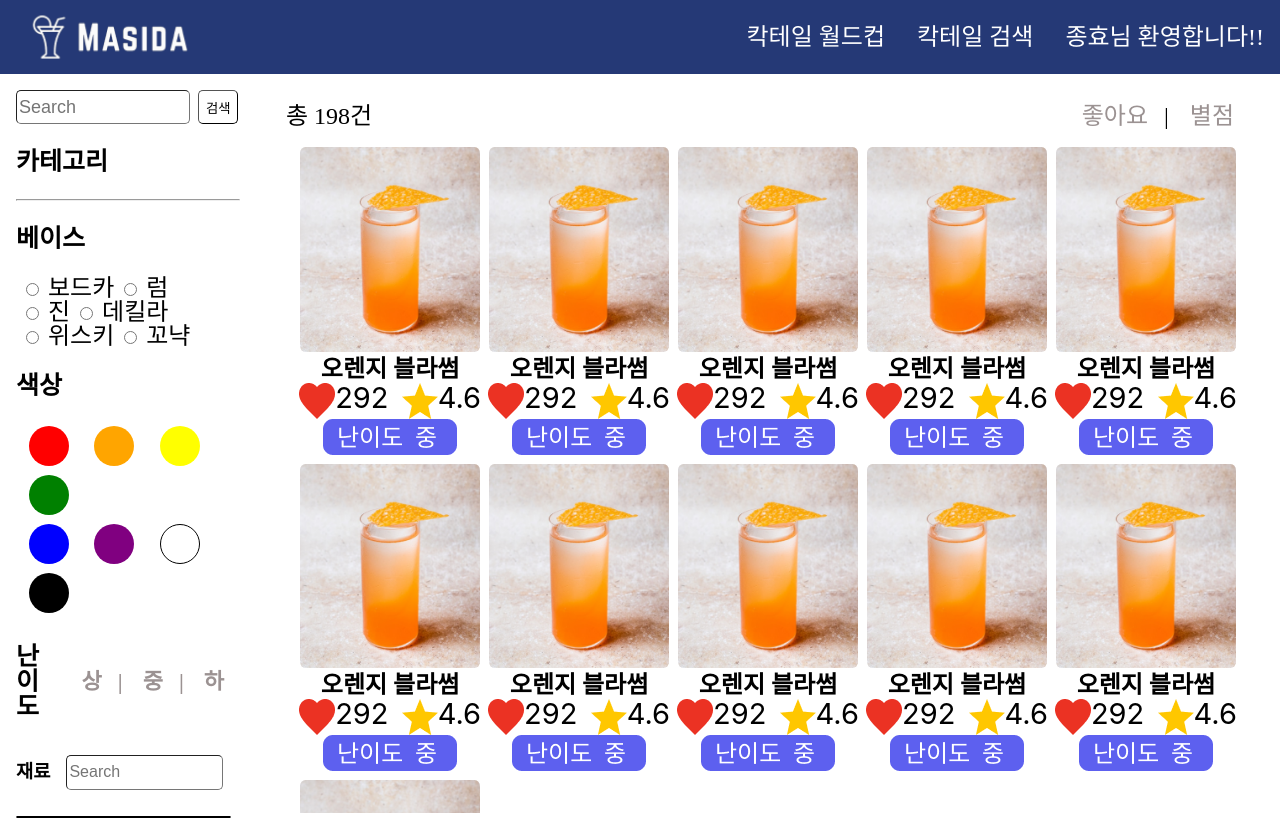
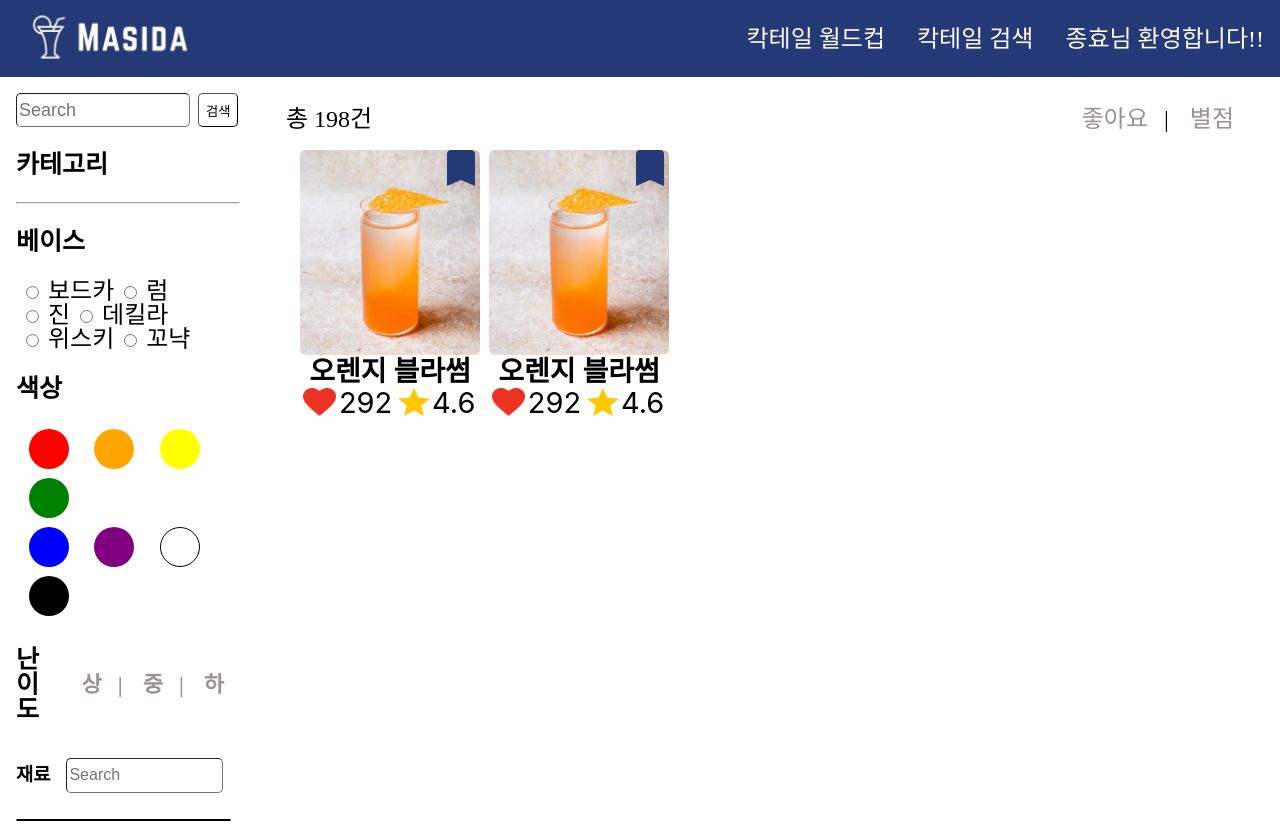
Before and after one commit to jhyun3315/masida, a Next.js app in the folder masida/: page /search in a window 1280 px wide. Built offline with nearby package versions, Linux system fonts and the light colour scheme.

Commit message:
card componet (mypage bookmark)

```diff
--- a/masida/src/components/Header/Header.tsx
+++ b/masida/src/components/Header/Header.tsx
@@ -5,20 +5,18 @@ import { useRouter } from "next/router";
 
 const Header = () => {
   const router = useRouter();
-  const gotoMain = () => {
-    router.push("/");
-  };
+
   return (
     <>
       <div className={style.main}>
         <div className={style.main_left}>
+          <Link href="/">
           <Image
             src="/assets/image/logo.png"
             width={214}
             height={74}
             alt="logo"
-            onClick={gotoMain}
-          />
+          /></Link>
         </div>
         <div className={style.main_right}>
           <Link href="/cocktail_worldcup">칵테일 월드컵</Link>
--- a/masida/src/components/Search/Result.tsx
+++ b/masida/src/components/Search/Result.tsx
@@ -1,5 +1,5 @@
 import style from "./Result.module.scss";
-import { Search_result_card } from "../UI/Card_ui";
+import { Search_result_card, My_bookmark_card } from "../UI/Card_ui";
 import { cocktailType } from "@/type/cocktailTypes";
 
 const DUMMY_COCKTAIL: cocktailType[] = [
@@ -21,81 +21,81 @@ const DUMMY_COCKTAIL: cocktailType[] = [
     cocktail_rating: 4.6,
     cocktail_difficulty: "중",
   },
-  {
-    cocktail_id: 3,
-    cocktail_name_ko: "오렌지 블라썸",
-    cocktail_name_en: "orange blossom",
-    cocktail_img: "/assets/image/cocktail.png",
-    cocktail_likes: 292,
-    cocktail_rating: 4.6,
-    cocktail_difficulty: "중",
-  },{
-    cocktail_id: 4,
-    cocktail_name_ko: "오렌지 블라썸",
-    cocktail_name_en: "orange blossom",
-    cocktail_img: "/assets/image/cocktail.png",
-    cocktail_likes: 292,
-    cocktail_rating: 4.6,
-    cocktail_difficulty: "중",
-  },
-  {
-    cocktail_id: 5,
-    cocktail_name_ko: "오렌지 블라썸",
-    cocktail_name_en: "orange blossom",
-    cocktail_img: "/assets/image/cocktail.png",
-    cocktail_likes: 292,
-    cocktail_rating: 4.6,
-    cocktail_difficulty: "중",
-  },
-  {
-    cocktail_id: 6,
-    cocktail_name_ko: "오렌지 블라썸",
-    cocktail_name_en: "orange blossom",
-    cocktail_img: "/assets/image/cocktail.png",
-    cocktail_likes: 292,
-    cocktail_rating: 4.6,
-    cocktail_difficulty: "중",
-  },{
-    cocktail_id: 7,
-    cocktail_name_ko: "오렌지 블라썸",
-    cocktail_name_en: "orange blossom",
-    cocktail_img: "/assets/image/cocktail.png",
-    cocktail_likes: 292,
-    cocktail_rating: 4.6,
-    cocktail_difficulty: "중",
-  },{
-    cocktail_id: 8,
-    cocktail_name_ko: "오렌지 블라썸",
-    cocktail_name_en: "orange blossom",
-    cocktail_img: "/assets/image/cocktail.png",
-    cocktail_likes: 292,
-    cocktail_rating: 4.6,
-    cocktail_difficulty: "중",
-  },{
-    cocktail_id: 9,
-    cocktail_name_ko: "오렌지 블라썸",
-    cocktail_name_en: "orange blossom",
-    cocktail_img: "/assets/image/cocktail.png",
-    cocktail_likes: 292,
-    cocktail_rating: 4.6,
-    cocktail_difficulty: "중",
-  },{
-    cocktail_id: 10,
-    cocktail_name_ko: "오렌지 블라썸",
-    cocktail_name_en: "orange blossom",
-    cocktail_img: "/assets/image/cocktail.png",
-    cocktail_likes: 292,
-    cocktail_rating: 4.6,
-    cocktail_difficulty: "중",
-  },{
-    cocktail_id: 11,
-    cocktail_name_ko: "오렌지 블라썸",
-    cocktail_name_en: "orange blossom",
-    cocktail_img: "/assets/image/cocktail.png",
-    cocktail_likes: 292,
-    cocktail_rating: 4.6,
-    cocktail_difficulty: "중",
-  },
+  // {
+  //   cocktail_id: 3,
+  //   cocktail_name_ko: "오렌지 블라썸",
+  //   cocktail_name_en: "orange blossom",
+  //   cocktail_img: "/assets/image/cocktail.png",
+  //   cocktail_likes: 292,
+  //   cocktail_rating: 4.6,
+  //   cocktail_difficulty: "중",
+  // },{
+  //   cocktail_id: 4,
+  //   cocktail_name_ko: "오렌지 블라썸",
+  //   cocktail_name_en: "orange blossom",
+  //   cocktail_img: "/assets/image/cocktail.png",
+  //   cocktail_likes: 292,
+  //   cocktail_rating: 4.6,
+  //   cocktail_difficulty: "중",
+  // },
+  // {
+  //   cocktail_id: 5,
+  //   cocktail_name_ko: "오렌지 블라썸",
+  //   cocktail_name_en: "orange blossom",
+  //   cocktail_img: "/assets/image/cocktail.png",
+  //   cocktail_likes: 292,
+  //   cocktail_rating: 4.6,
+  //   cocktail_difficulty: "중",
+  // },
+  // {
+  //   cocktail_id: 6,
+  //   cocktail_name_ko: "오렌지 블라썸",
+  //   cocktail_name_en: "orange blossom",
+  //   cocktail_img: "/assets/image/cocktail.png",
+  //   cocktail_likes: 292,
+  //   cocktail_rating: 4.6,
+  //   cocktail_difficulty: "중",
+  // },{
+  //   cocktail_id: 7,
+  //   cocktail_name_ko: "오렌지 블라썸",
+  //   cocktail_name_en: "orange blossom",
+  //   cocktail_img: "/assets/image/cocktail.png",
+  //   cocktail_likes: 292,
+  //   cocktail_rating: 4.6,
+  //   cocktail_difficulty: "중",
+  // },{
+  //   cocktail_id: 8,
+  //   cocktail_name_ko: "오렌지 블라썸",
+  //   cocktail_name_en: "orange blossom",
+  //   cocktail_img: "/assets/image/cocktail.png",
+  //   cocktail_likes: 292,
+  //   cocktail_rating: 4.6,
+  //   cocktail_difficulty: "중",
+  // },{
+  //   cocktail_id: 9,
+  //   cocktail_name_ko: "오렌지 블라썸",
+  //   cocktail_name_en: "orange blossom",
+  //   cocktail_img: "/assets/image/cocktail.png",
+  //   cocktail_likes: 292,
+  //   cocktail_rating: 4.6,
+  //   cocktail_difficulty: "중",
+  // },{
+  //   cocktail_id: 10,
+  //   cocktail_name_ko: "오렌지 블라썸",
+  //   cocktail_name_en: "orange blossom",
+  //   cocktail_img: "/assets/image/cocktail.png",
+  //   cocktail_likes: 292,
+  //   cocktail_rating: 4.6,
+  //   cocktail_difficulty: "중",
+  // },{
+  //   cocktail_id: 11,
+  //   cocktail_name_ko: "오렌지 블라썸",
+  //   cocktail_name_en: "orange blossom",
+  //   cocktail_img: "/assets/image/cocktail.png",
+  //   cocktail_likes: 292,
+  //   cocktail_rating: 4.6,
+  //   cocktail_difficulty: "중",
+  // },
 ];
 
 const Result = () => {
@@ -128,7 +128,7 @@ const Result = () => {
         </div>
         <div className={style.result_card_list}>
           {DUMMY_COCKTAIL.map((key) => (
-            <Search_result_card {...key} />
+            <My_bookmark_card {...key} />
           ))}
         </div>
       </div>
--- a/masida/src/components/UI/Card_ui.module.scss
+++ b/masida/src/components/UI/Card_ui.module.scss
@@ -69,30 +69,47 @@
   width: 100%;
   justify-content: center;
   text-align: center;
+  position: relative;
   .result_card_img {
     width: 95%;
     border-radius: 3%;
+    z-index: 1;
+  }
+  .result_card_bookmark_icon{
+    position: absolute;
+    right : 5%;
+    top : 0%;
+    z-index: 2;
+  }
+  .result_card_bookmark_icon:hover{
+    // border: 1px solid white;
+    width: 15%;
+    cursor: pointer;
   }
 
   .result_card_title {
     font-family: "Roboto";
     font-style: normal;
     font-weight: 700;
-    font-size: 24px;
+    font-size: 28px;
     line-height: 28px;
     align-items: center;
     text-align: center;
     margin: 0 auto;
+    padding-bottom: 1%;
   }
   .result_stat {
     display: flex;
     margin: 0 auto;
     justify-content: center;
-    gap: 7%;
+    gap: 3%;
+    padding-bottom: 1%;
     .result_like {
       display: flex;
       .result_likeImg {
-        width: 50%;
+        width: 40%;
+        height: 80%;
+        padding-right: 3%;
       }
       .result_like_count {
         font-family: "Inter";
@@ -105,9 +122,10 @@
     }
     .result_rating {
       display: flex;
-
       .result_rateImg {
-        width: 50%;
+        width: 40%;
+        height: 80%;
+        padding-right: 3%;
       }
       .result_rating_score {
         font-family: "Inter";
--- a/masida/src/components/UI/Card_ui.tsx
+++ b/masida/src/components/UI/Card_ui.tsx
@@ -1,5 +1,6 @@
 import styles from "./Card_ui.module.scss";
 import { cocktailType } from "@/type/cocktailTypes";
+import Link from "next/link";
 
 const Detail_recommend_card: React.FC<cocktailType> = (
   cocktail: cocktailType
@@ -54,6 +55,7 @@ const Search_result_card: React.FC<cocktailType> = (cocktail: cocktailType) => {
   }
   return (
     <>
+      <Link href={`/detail/${cocktail.cocktail_id}`}>
         <div className={styles.result_card}>
           <img
             className={styles.result_card_img}
@@ -88,28 +90,60 @@ const Search_result_card: React.FC<cocktailType> = (cocktail: cocktailType) => {
             src={cocktail_difficulty_img_src}
           ></img>
         </div>
+      </Link>
     </>
   );
 };
 
-// const MyCardComponent: React.FC<MyCardProps> = ({ myCard }: MyCardProps) => {
-//   return (
-//     <>
-//       <div className={styles.myCard}>
-//         <div className={styles.cocktailImg}></div>
-//         <div>
-//           <div className={styles.cocktailName}>{myCard.name}</div>
-//           <div className={styles.sub}>
-//             <div className={styles.likeImg}></div>
-//             <div className={styles.like}>{myCard.like}</div>
-//             <div className={styles.rateImg}></div>
-//             <div className={styles.rate}>{myCard.ratio}</div>
-//           </div>
-//         </div>
-//       </div>
-//     </>
-//   );
-// };
+// 북마크 클릭 시 이벤트 만들어야함
+const test = () => {
+  console.log("hi");
+};
+const My_bookmark_card: React.FC<cocktailType> = (cocktail: cocktailType) => {
+  return (
+    <>
+      <div className={styles.result_card}>
+        <Link href={`/detail/${cocktail.cocktail_id}`}>
+          <img
+            className={styles.result_card_img}
+            src={cocktail.cocktail_img}
+            alt=""
+          />
+        </Link>
+
+        <img
+          className={styles.result_card_bookmark_icon}
+          src="/assets/icons/BookmarkCheckedIMG.png"
+          alt=""
+          onClick={test}
+        />
+        <div className={styles.result_card_title}>
+          {cocktail.cocktail_name_ko}
+        </div>
+        <div className={styles.result_stat}>
+          <div className={styles.result_like}>
+            <img
+              className={styles.result_likeImg}
+              src="/assets/icons/LikeCheckedICON.png"
+            ></img>
+            <div className={styles.result_like_count}>
+              {cocktail.cocktail_likes}
+            </div>
+          </div>
+          <div className={styles.result_rating}>
+            <img
+              className={styles.result_rateImg}
+              src="/assets/icons/ratingICON.png"
+            ></img>
+            <div className={styles.result_rating_score}>
+              {cocktail.cocktail_rating}
+            </div>
+          </div>
+        </div>
+      </div>
+    </>
+  );
+};
 
 // const AnalysisCardComponent: React.FC<AnalysisProps> = ({
 //   analysisCard,
@@ -124,4 +158,4 @@ const Search_result_card: React.FC<cocktailType> = (cocktail: cocktailType) => {
 //   );
 // };
 
-export { Detail_recommend_card, Search_result_card };
+export { Detail_recommend_card, Search_result_card, My_bookmark_card };
--- a/masida/src/pages/cocktail_worldcup/index.tsx
+++ b/masida/src/pages/cocktail-worldcup/index.tsx
@@ -4,7 +4,7 @@ const cocktail_worldcup = () => {
   return (
     <>
       <Header />
-      <h1>칵테일 월드컵 페이지야~</h1>
+
     </>
   );
 };
--- a/masida/src/reset.scss
+++ b/masida/src/reset.scss
@@ -127,3 +127,7 @@ table {
   border-collapse: collapse;
   border-spacing: 0;
 }
+a {
+  color: inherit;
+  text-decoration: none;
+}
```
Lines whose indentation alone changed are shown as unchanged.
